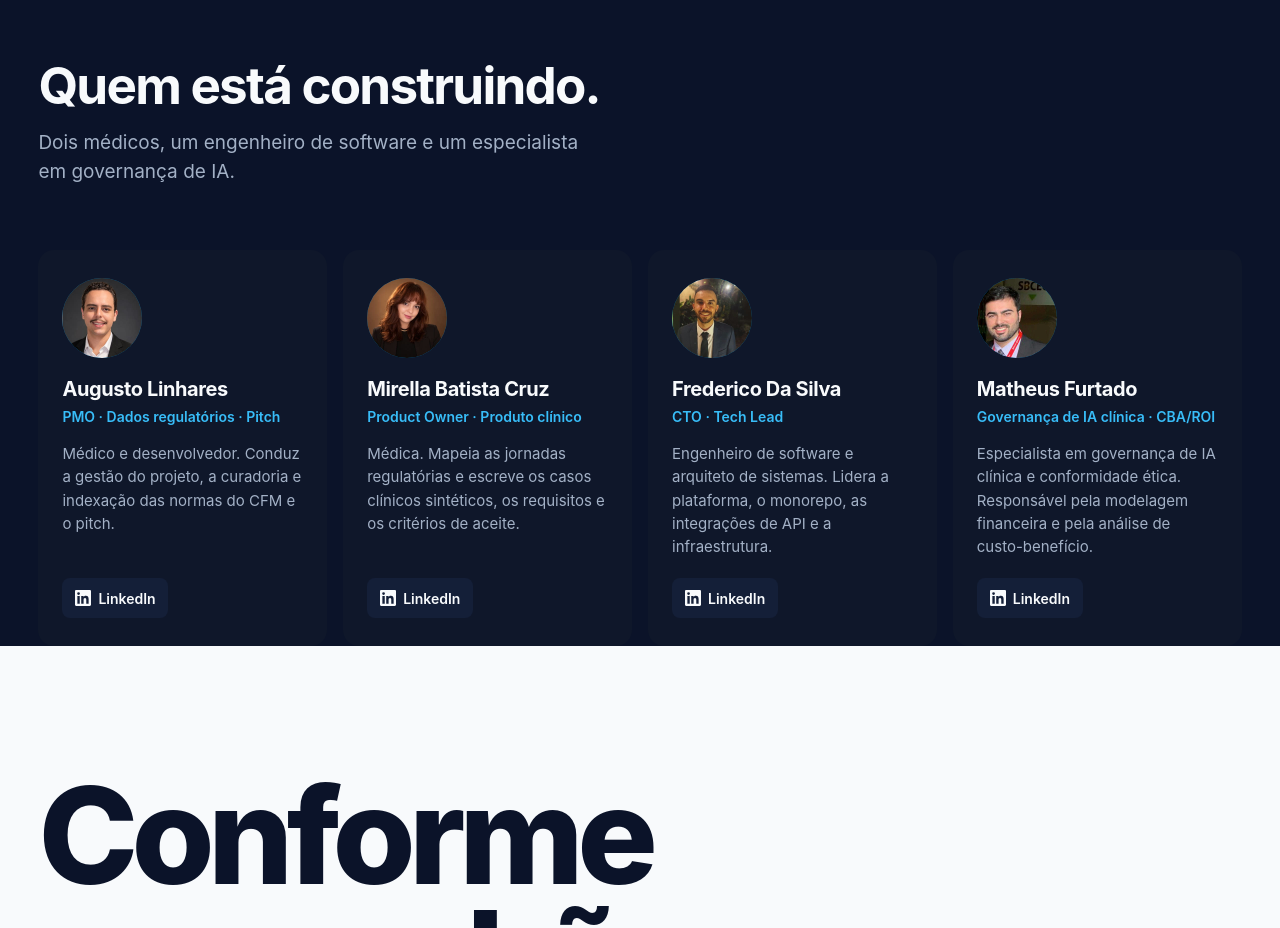
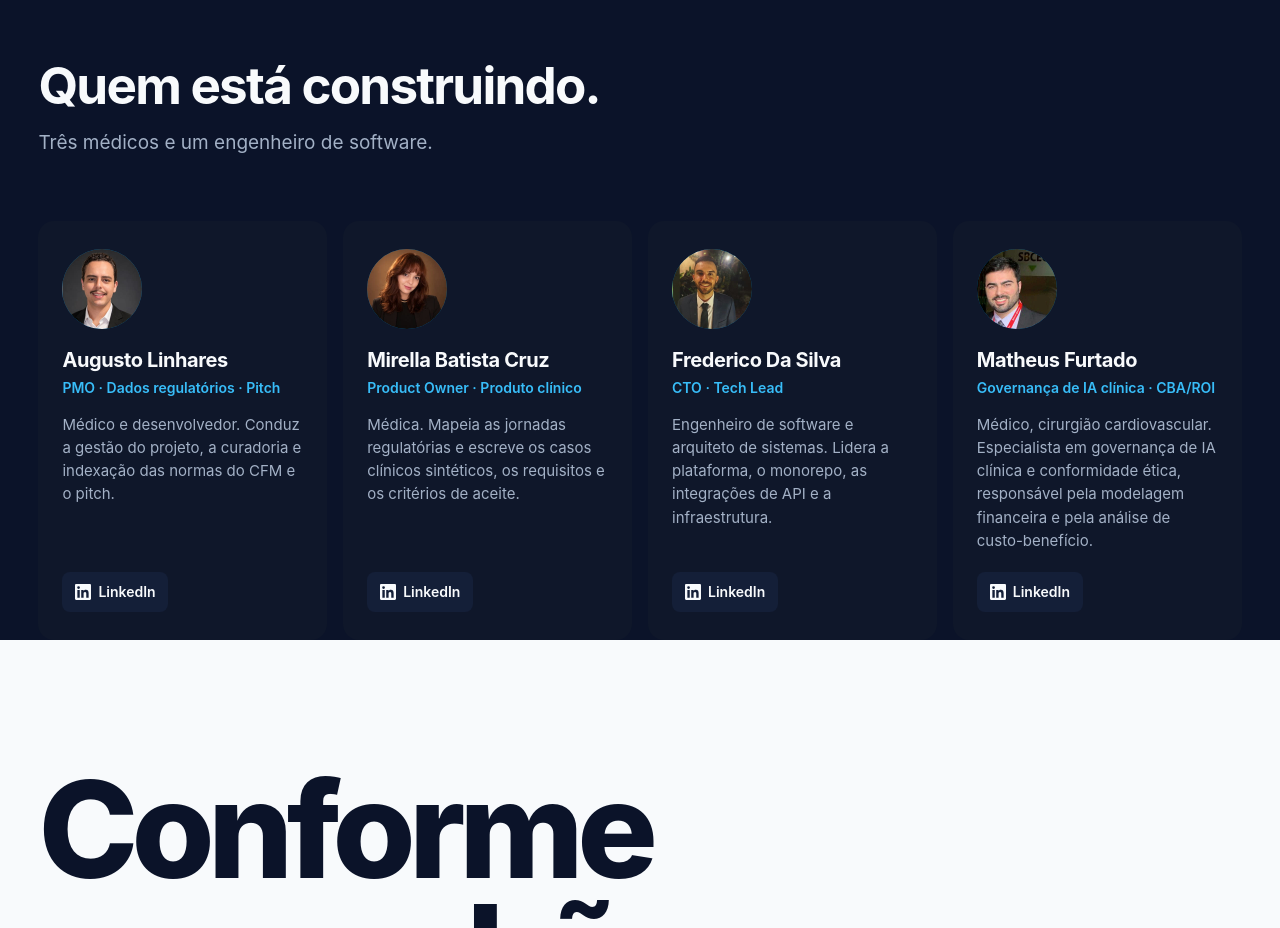
Before and after one commit to Conform-AI-health/conform-ai-health.github.io, a plain HTML site: page index.html in a window 1280 px wide. Shown: the part 7100-8028 px from the top of the page. Drawn offline with Linux system fonts and the light colour scheme.

Commit message:
fix(equipe): Matheus Furtado é médico, cirurgião cardiovascular
- Time passa a 'Três médicos e um engenheiro de software' (PT/EN)
- Bio do Matheus abre com a formação; README lista a formação de cada membro

Co-Authored-By: Claude Opus 5.5 <noreply@anthropic.com>

```diff
--- a/index.html
+++ b/index.html
@@ -310,7 +310,7 @@
     <section id="equipe" class="section team">
       <div class="wrap">
         <h2 class="h-display reveal" data-i18n="teamTitle">Quem está construindo.</h2>
-        <p class="lead team-lead reveal" data-i18n="teamSubtitle">Dois médicos, um engenheiro de software e um especialista em governança de IA.</p>
+        <p class="lead team-lead reveal" data-i18n="teamSubtitle">Três médicos e um engenheiro de software.</p>
         <ul class="members">
           <li class="member reveal">
             <!-- Foto: salve img/team/augusto.jpg (quadrada, ~320px) e troque o <span> abaixo por
@@ -357,7 +357,7 @@
             <div class="member-photo"><img src="img/team/matheus.jpg" width="160" height="160" alt="" loading="lazy"></div>
             <h3 class="member-name">Matheus Furtado</h3>
             <p class="member-role" data-i18n="member4Role">Governança de IA clínica · CBA/ROI</p>
-            <p class="member-bio" data-i18n="member4Bio">Especialista em governança de IA clínica e conformidade ética. Responsável pela modelagem financeira e pela análise de custo-benefício.</p>
+            <p class="member-bio" data-i18n="member4Bio">Médico, cirurgião cardiovascular. Especialista em governança de IA clínica e conformidade ética, responsável pela modelagem financeira e pela análise de custo-benefício.</p>
             <!-- Links: preencha o href (LinkedIn e GitHub). Link vazio fica oculto automaticamente. -->
             <ul class="member-links">
               <li><a href="https://www.linkedin.com/in/matheus-furtado-52761166/" data-member-link target="_blank" rel="noopener noreferrer" aria-label="LinkedIn de Matheus Furtado" hidden><svg width="16" height="16" viewBox="0 0 24 24" fill="currentColor" aria-hidden="true" focusable="false"><path d="M20.45 20.45h-3.56v-5.57c0-1.33-.02-3.04-1.85-3.04-1.86 0-2.14 1.45-2.14 2.94v5.67H9.34V9h3.42v1.56h.05c.48-.9 1.64-1.85 3.37-1.85 3.6 0 4.27 2.37 4.27 5.46v6.28zM5.34 7.43a2.06 2.06 0 1 1 0-4.13 2.06 2.06 0 0 1 0 4.13zM7.12 20.45H3.56V9h3.56v11.45zM22.22 0H1.77C.79 0 0 .77 0 1.73v20.54C0 23.23.79 24 1.77 24h20.45c.98 0 1.78-.77 1.78-1.73V1.73C24 .77 23.2 0 22.22 0z"/></svg><span>LinkedIn</span></a></li>
--- a/js/i18n.js
+++ b/js/i18n.js
@@ -99,7 +99,7 @@ const i18n = {
     fig4Cap: "Res. CFM 2.336/2023: “antes e depois” só com finalidade educativa.",
 
     teamTitle: "Quem está construindo.",
-    teamSubtitle: "Dois médicos, um engenheiro de software e um especialista em governança de IA.",
+    teamSubtitle: "Três médicos e um engenheiro de software.",
     member1Role: "PMO · Dados regulatórios · Pitch",
     member1Bio: "Médico e desenvolvedor. Conduz a gestão do projeto, a curadoria e indexação das normas do CFM e o pitch.",
     member2Role: "Product Owner · Produto clínico",
@@ -107,7 +107,7 @@ const i18n = {
     member3Role: "CTO · Tech Lead",
     member3Bio: "Engenheiro de software e arquiteto de sistemas. Lidera a plataforma, o monorepo, as integrações de API e a infraestrutura.",
     member4Role: "Governança de IA clínica · CBA/ROI",
-    member4Bio: "Especialista em governança de IA clínica e conformidade ética. Responsável pela modelagem financeira e pela análise de custo-benefício.",
+    member4Bio: "Médico, cirurgião cardiovascular. Especialista em governança de IA clínica e conformidade ética, responsável pela modelagem financeira e pela análise de custo-benefício.",
 
 
     // Como funciona
@@ -276,7 +276,7 @@ const i18n = {
     fig4Cap: "CFM Res. 2,336/2023: “before and after” only for educational purposes.",
 
     teamTitle: "Who is building it.",
-    teamSubtitle: "Two physicians, a software engineer and an AI governance specialist.",
+    teamSubtitle: "Three physicians and a software engineer.",
     member1Role: "PMO · Regulatory data · Pitch",
     member1Bio: "Physician and developer. Runs project management, curates and indexes CFM regulations, and leads the pitch.",
     member2Role: "Product Owner · Clinical product",
@@ -284,7 +284,7 @@ const i18n = {
     member3Role: "CTO · Tech Lead",
     member3Bio: "Software engineer and systems architect. Leads the platform, the monorepo, API integrations and infrastructure.",
     member4Role: "Clinical AI governance · CBA/ROI",
-    member4Bio: "Specialist in clinical AI governance and ethics compliance. Owns the financial model and cost-benefit analysis.",
+    member4Bio: "Physician and cardiovascular surgeon. Specialist in clinical AI governance and ethics compliance; owns the financial model and cost-benefit analysis.",
 
 
     howHidden: "How it works",
```
Also changed, not shown: 1 other file.
